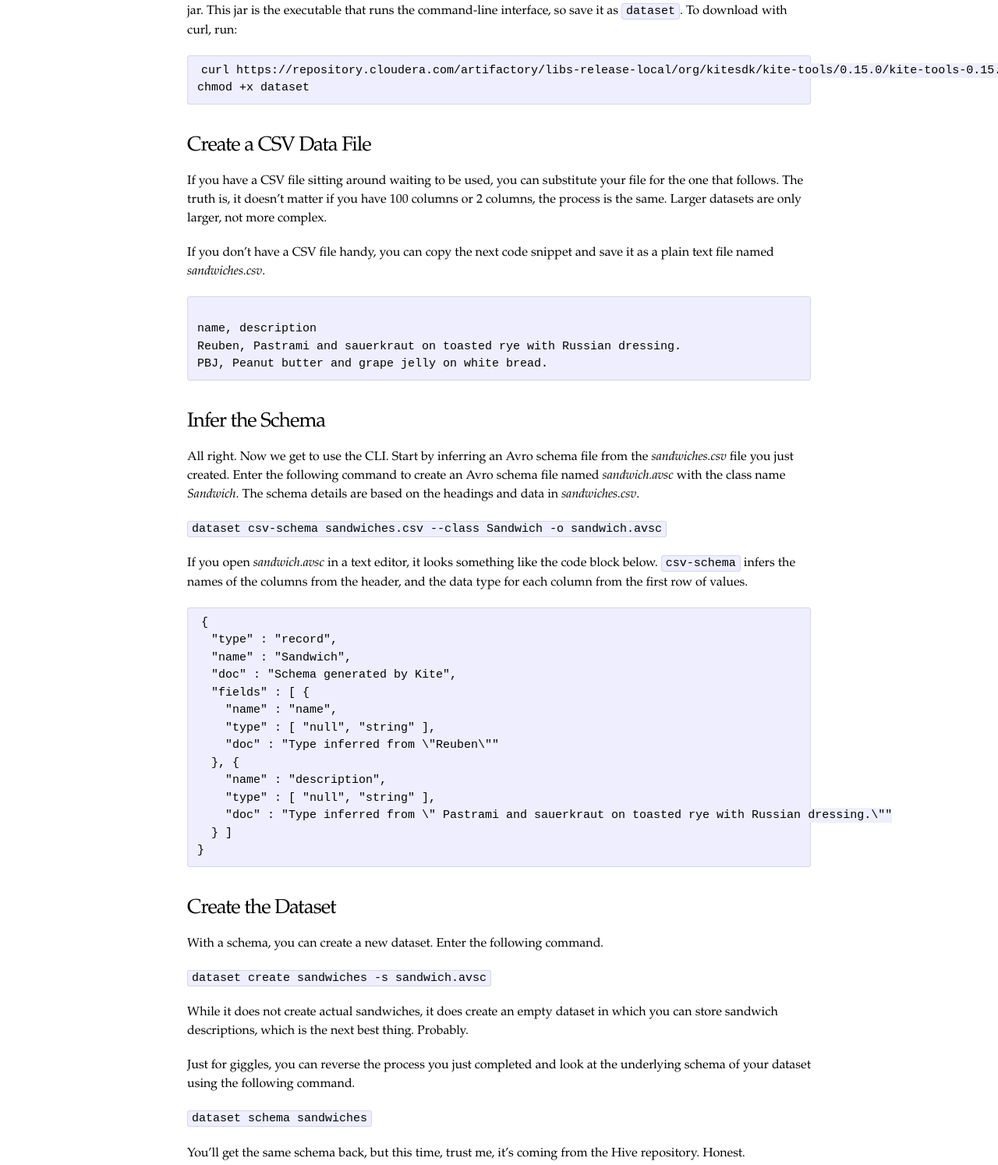
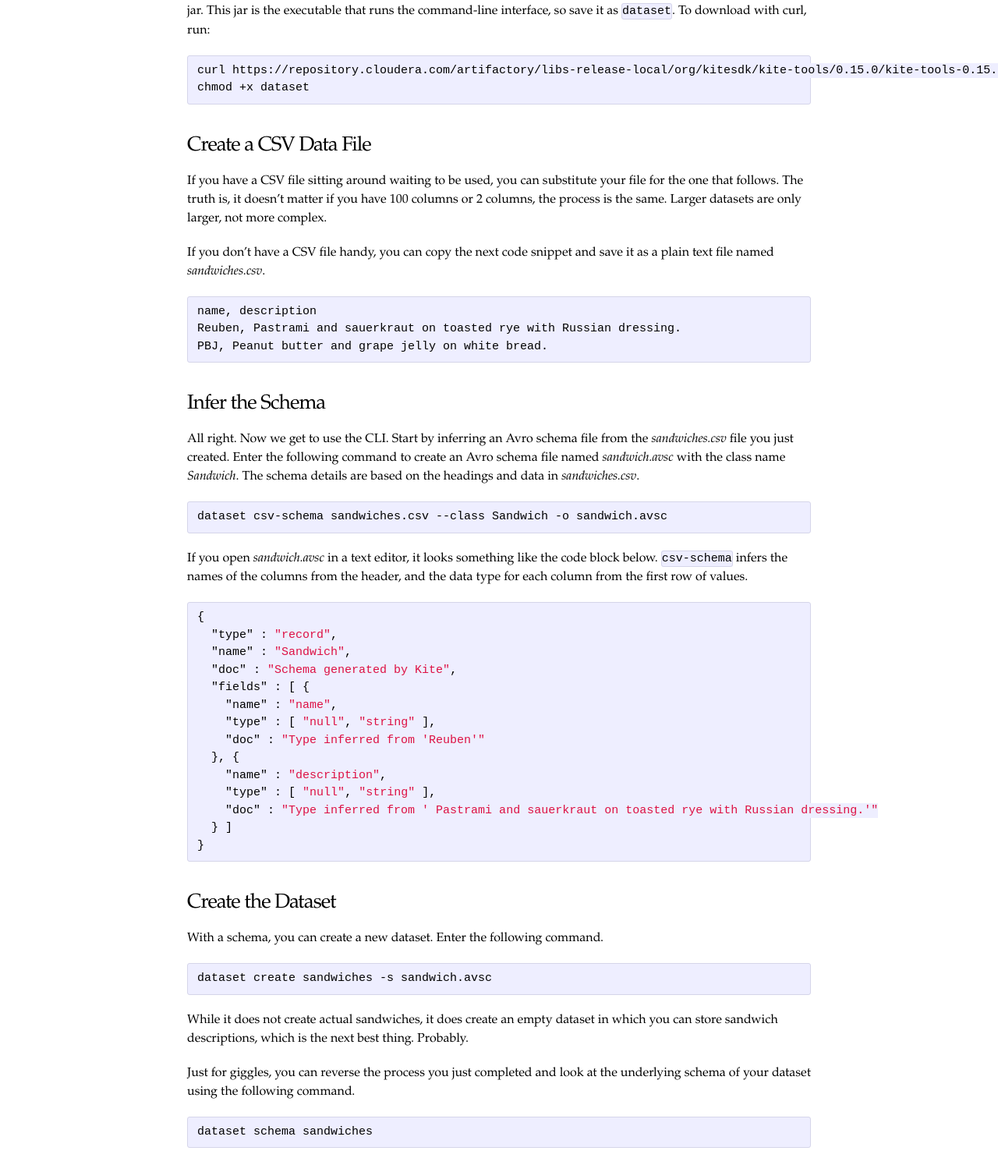
Before and after one commit to kite-sdk/kite-docs, a Jekyll site: the page built from Using-the-Kite-CLI-to-Create-a-Dataset.md, in a window 1280 px wide, cut to the strip 388-1882 px from the top of the page. Shown: the whole strip at 78% size. Built offline with Jekyll 4.4.1, drawn with Linux system fonts in a browser that asks for light colours; some of the changed text lies outside the part shown.

Commit message:
Fix formatting in CLI tutorial and style bug.
The style bug causes the first line of a non-highlighted code block to
be indented 5px. I've removed the padding to fix the problem.

````diff
--- a/Using-the-Kite-CLI-to-Create-a-Dataset.md
+++ b/Using-the-Kite-CLI-to-Create-a-Dataset.md
@@ -26,7 +26,6 @@ If you have a CSV file sitting around waiting to be used, you can substitute you
 If you don't have a CSV file handy, you can copy the next code snippet and save it as a plain text file named *sandwiches.csv*.
 
 ```
-
 name, description
 Reuben, Pastrami and sauerkraut on toasted rye with Russian dressing.
 PBJ, Peanut butter and grape jelly on white bread.
@@ -36,11 +35,13 @@ PBJ, Peanut butter and grape jelly on white bread.
 
 All right. Now we get to use the CLI. Start by inferring an Avro schema file from the *sandwiches.csv* file you just created. Enter the following command to create an Avro schema file named *sandwich.avsc* with the class name *Sandwich*. The schema details are based on the headings and data in *sandwiches.csv*.
 
-`dataset csv-schema sandwiches.csv --class Sandwich -o sandwich.avsc`
+```
+dataset csv-schema sandwiches.csv --class Sandwich -o sandwich.avsc
+```
 
 If you open *sandwich.avsc* in a text editor, it looks something like the code block below. `csv-schema` infers the names of the columns from the header, and the data type for each column from the first row of values.
 
-```
+```json
 {
   "type" : "record",
   "name" : "Sandwich",
@@ -48,11 +49,11 @@ If you open *sandwich.avsc* in a text editor, it looks something like the code b
   "fields" : [ {
     "name" : "name",
     "type" : [ "null", "string" ],
-    "doc" : "Type inferred from \"Reuben\""
+    "doc" : "Type inferred from 'Reuben'"
   }, {
     "name" : "description",
     "type" : [ "null", "string" ],
-    "doc" : "Type inferred from \" Pastrami and sauerkraut on toasted rye with Russian dressing.\""
+    "doc" : "Type inferred from ' Pastrami and sauerkraut on toasted rye with Russian dressing.'"
   } ]
 }
 ```
@@ -61,17 +62,21 @@ If you open *sandwich.avsc* in a text editor, it looks something like the code b
 
 With a schema, you can create a new dataset. Enter the following command.
 
-`dataset create sandwiches -s sandwich.avsc`
+```
+dataset create sandwiches -s sandwich.avsc
+```
 
 While it does not create actual sandwiches, it does create an empty dataset in which you can store sandwich descriptions, which is the next best thing. Probably.
 
 Just for giggles, you can reverse the process you just completed and look at the underlying schema of your dataset using the following command.
 
-`dataset schema sandwiches`
+```
+dataset schema sandwiches
+```
 
 You'll get the same schema back, but this time, trust me, it's coming from the Hive repository. Honest.
 
-```
+```json
 {
   "type" : "record",
   "name" : "Sandwich",
@@ -79,11 +84,11 @@ You'll get the same schema back, but this time, trust me, it's coming from the H
   "fields" : [ {
     "name" : "name",
     "type" : [ "null", "string" ],
-    "doc" : "Type inferred from \"Reuben\""
+    "doc" : "Type inferred from 'Reuben'"
   }, {
     "name" : "description",
     "type" : [ "null", "string" ],
-    "doc" : "Type inferred from \" Pastrami and sauerkraut on toasted rye with Russian dressing.\""
+    "doc" : "Type inferred from ' Pastrami and sauerkraut on toasted rye with Russian dressing.'"
   } ]
 }
 ```
@@ -91,10 +96,15 @@ You'll get the same schema back, but this time, trust me, it's coming from the H
 ### Import the CSV Data
 You've created a dataset in the Hive repository, which is the container, but not the information itself. Next, you might want to add some data so that you can run some queries. Use the following command to import the sandwiches in your CSV file.
 
-`dataset csv-import sandwiches.csv sandwiches`
+```
+dataset csv-import sandwiches.csv sandwiches
+```
 
 The method returns a record count.
-`Added 2 records to dataset "sandwiches"`
+
+```
+Added 2 records to dataset "sandwiches"
+```
 
 But can you believe that? Inquiring minds want to verify that the information is actually in the dataset.
 
@@ -102,22 +112,28 @@ But can you believe that? Inquiring minds want to verify that the information is
 
 You can list records from your newly created dataset using the `show` command.
 
-`dataset show sandwiches`
+```
+dataset show sandwiches
+```
 
 By default, CLI retrieves up to the first 10 records from your dataset.
 
-```
+```json
 {"name": "Reuben", "description": " Pastrami and sauerkraut on toasted rye with Russian dressing."}
 {"name": "PBJ", "description": " Peanut butter and grape jelly on white bread."}
 ```
 
 If you find that number of sandwiches overwhelming, you can change the number of records the query returns.
 
-`dataset show sandwiches -n 1`
+```
+dataset show sandwiches -n 1
+```
 
 This time only the first record prints to screen.
 
-`{"name": "Reuben", "description": " Pastrami and sauerkraut on toasted rye with Russian dressing."}`
+```json
+{"name": "Reuben", "description": " Pastrami and sauerkraut on toasted rye with Russian dressing."}
+```
 
 You can import additional records to the database and use Hive or Impala to query the results.
 
@@ -125,7 +141,9 @@ You can import additional records to the database and use Hive or Impala to quer
 
 Given the ease with which you just created the sandwiches dataset, it seems a shame to destroy it out of hand. Keep in mind that this was only an example, and not something you were meant to treasure. I suppose you don't have to delete it, you might want to keep it around as a souvenir, like the first dollar earned or something like that. If so, create a dataset you hate, and prepare to annihilate it using this unassuming command.
 
-`dataset delete sandwiches`
+```
+dataset delete sandwiches
+```
 
 There they go. Reuben and PBJ are gone. But you can create them again, or any other dataset you choose, using the CLI.
 
--- a/css/main.css
+++ b/css/main.css
@@ -255,7 +255,7 @@ table td {
   font-size: 15px;
 }
 
-.post code { padding: 1px 5px; }
+.post code { padding: 1px 0px; }
 
 .post ul,
 .post ol { margin-left: 1.35em; }
````
